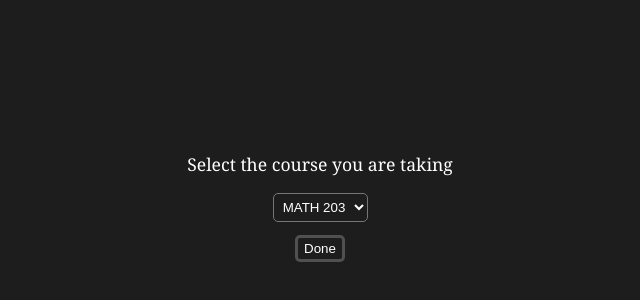
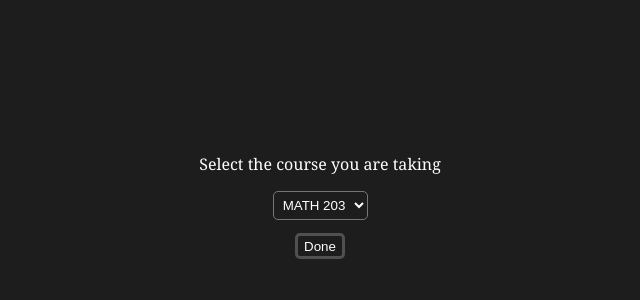
Before and after one commit to peter-fh/tutoring-ai, a React (Vite) app in the folder frontend/: page / in a window 1280 px wide. Shown: the part 202-502 px from the top of the page, without its empty margins (320-960 px from the left). Built offline with nearby package versions, Linux system fonts and the light colour scheme.

Commit message:
Reduce font size

```diff
--- a/frontend/src/index.css
+++ b/frontend/src/index.css
@@ -17,5 +17,5 @@ body {
 	margin: 0px 0px 0px 0px;
 	color: white;
 	font-family: "Georgia", serif;
-	font-size: 1.1em;
+	font-size: 1em;
 }
```
